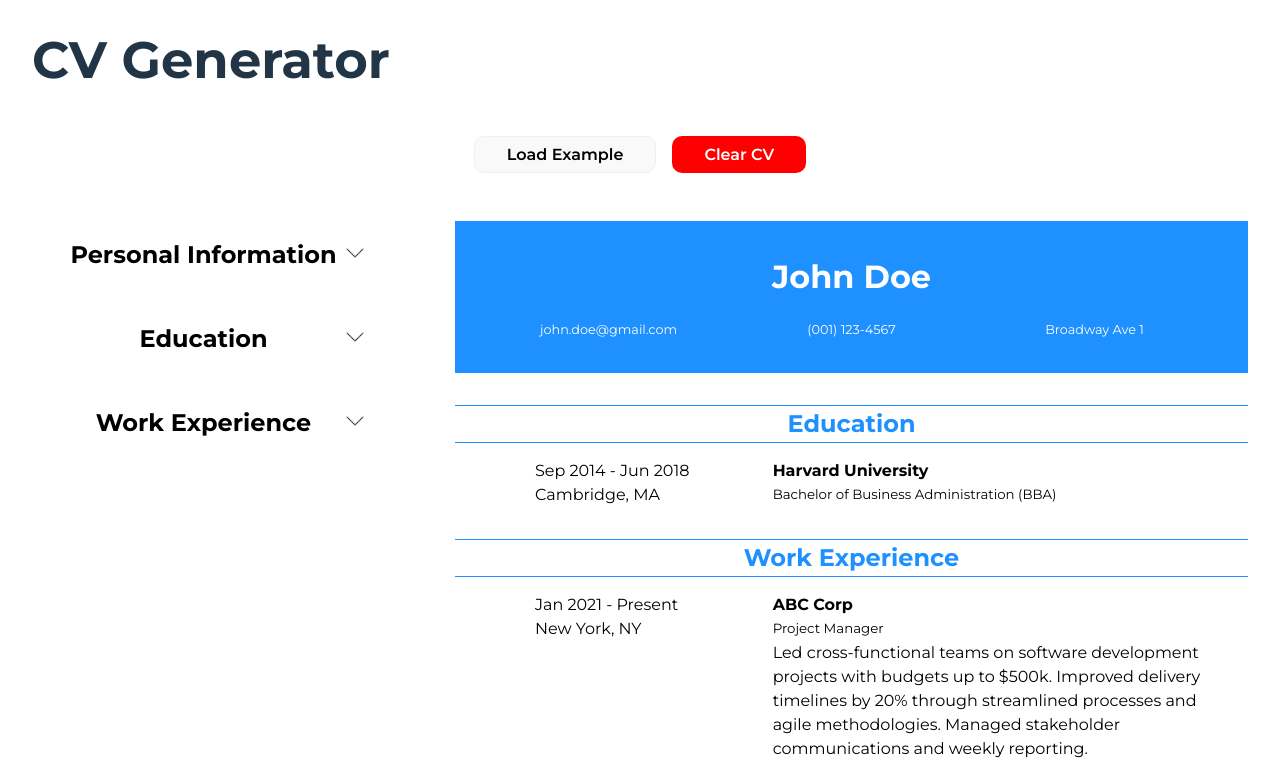
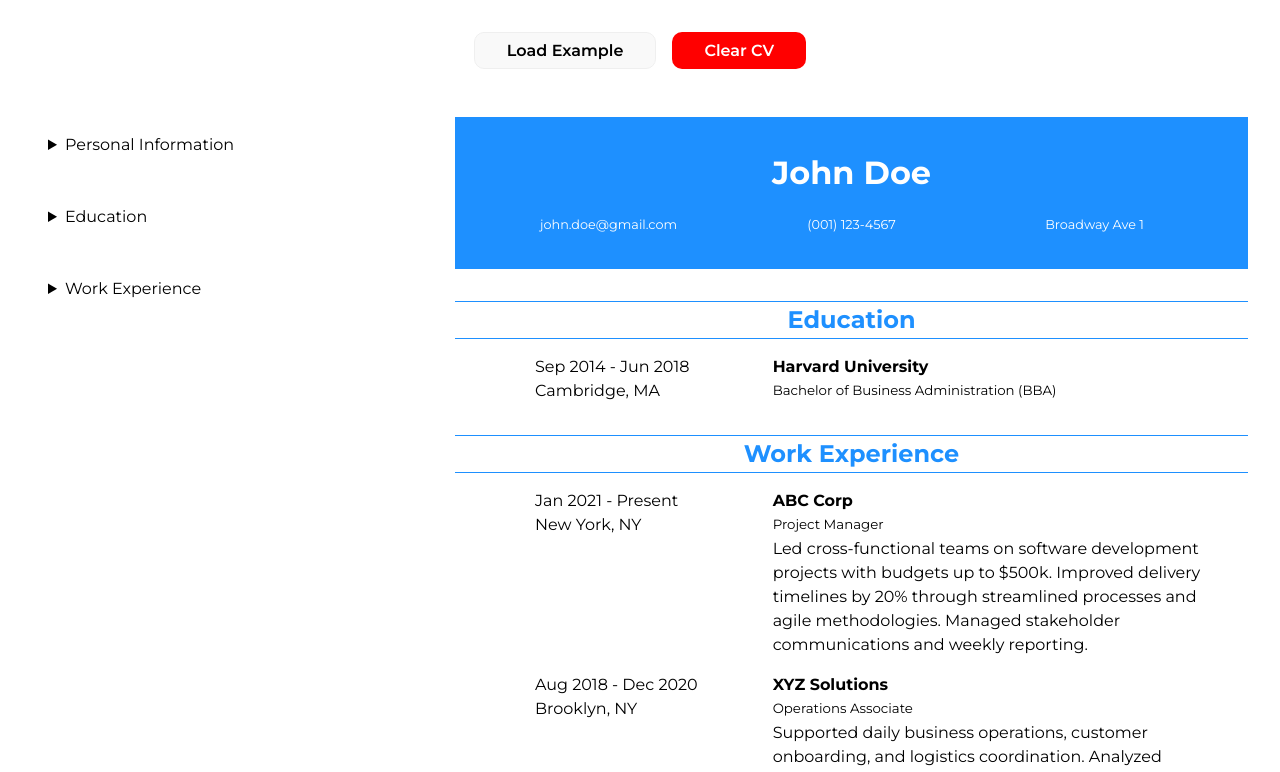
Before and after one commit to fabiusgasber/cv-application, a React (Vite) app: page / in a window 1280 px wide. Shown: the top 772 px of the page. Built offline with nearby package versions, Linux system fonts and the light colour scheme.

Commit message:
feat: implement a11y friendly buttons and forms

```diff
--- a/index.html
+++ b/index.html
@@ -6,7 +6,7 @@
     <title>CV Generator</title>
   </head>
   <body>
-    <main id="root"></main>
+    <div id="root"></div>
     <script type="module" src="/src/main.jsx"></script>
   </body>
 </html>
--- a/src/App.jsx
+++ b/src/App.jsx
@@ -3,10 +3,7 @@
 
 function App() {
   return (
-    <>
-      <h1>CV Generator</h1>
       <Form/>
-    </>
   );
 }
 
--- a/src/components/Form.jsx
+++ b/src/components/Form.jsx
@@ -11,7 +11,6 @@
     return inputList.find(input => input.form === title);
   }
 
-    const [visibleIndex, setVisibleIndex] = useState(-1);
     const [personalData, setPersonalData] = useState(defaultData.defaultPersonalData);
     const [educationData, setEducationData] = useState(defaultData.defaultEducationData);
     const [workData, setWorkData] = useState(defaultData.defaultWorkData);
@@ -31,34 +30,25 @@
       setEducationData([]);
       setWorkData([]);
     }
-    const setVisible = (e, index) => {
-      if (
-        visibleIndex === index &&
-        (e.target.tagName === "DIV" || e.target.tagName === "H2")
-      ) {
-        setVisibleIndex(-1);
-      }
-      else setVisibleIndex(index);
-    }
 
   return (
     <>
-    <div className="btn-container">
+    <nav>
     <button type="button" onClick={loadExample}>Load Example</button>
     <button type="button" className="delete-btn" onClick={deleteExample}>Clear CV</button>
-    </div>
-    <div className="main-layout">
-      <div className="forms">
-      <FormCollection visible={visibleIndex === 0} onClick={(e) => setVisible(e, 0)} inputs={personalInputs} formData={personalData} setFormData={setPersonalData} />
-      <FormCollection visible={visibleIndex === 1} onClick={(e) => setVisible(e, 1)} inputs={educationInputs} formData={educationData} setFormData={setEducationData} />
-      <FormCollection visible={visibleIndex === 2} onClick={(e) => setVisible(e, 2)} inputs={workInputs} formData={workData} setFormData={setWorkData} />
-      </div>
-      <div className="cv-preview">
+    </nav>
+    <main className="main-layout">
+      <aside className="forms">
+      <FormCollection inputs={personalInputs} formData={personalData} setFormData={setPersonalData} />
+      <FormCollection inputs={educationInputs} formData={educationData} setFormData={setEducationData} />
+      <FormCollection inputs={workInputs} formData={workData} setFormData={setWorkData} />
+      </aside>
+      <section className="cv-preview">
         <CVWrapper data={personalData} />
         <CVWrapper data={educationData} title="Education" />
         <CVWrapper data={workData} title="Work Experience" />
-      </div>
-    </div>
+      </section>
+    </main>
     </>
   );
 };
--- a/src/components/FormCollection.jsx
+++ b/src/components/FormCollection.jsx
@@ -1,6 +1,6 @@
 import { useState } from "react";
 
-const FormCollection = ({visible, onClick, inputs, formData, setFormData}) => {
+const FormCollection = ({inputs, formData, setFormData}) => {
 
     const [activeForm, setActiveForm] = useState(null);
     const [status, setStatus] = useState("close") // close, add, edit
@@ -46,43 +46,48 @@
         const { name } = e.target;
         setActiveForm({...activeForm, [name]: e.target.value})
     }
+
+
+    const summaryId = inputs.title.split(" ").join("").toLowerCase();
+
     return (
-        <div className="form-wrapper" onClick={onClick}>
-        <h2 className={visible ? "rotate" : ""}>{inputs.title}</h2>
-        {status === "add" && visible &&
-        <form onSubmit={saveForm}>
-            {inputs.fields.map(input =>
-                <div><label key={input.key} htmlFor={input.name}>{input.label}</label><input type={input.type} id={input.name} name={input.name} placeholder={"Enter " + input.label}></input></div>
+        <details name="forms">
+        <summary id={summaryId}>{inputs.title}</summary>
+        <form className="form-wrapper" onSubmit={saveForm}>
+        {status === "add" &&
+        <>
+            {inputs.fields.map((input, index) =>
+                <div><label key={input.key} htmlFor={input.name}>{input.label}</label><input autoFocus={index===0} type={input.type} id={input.name} name={input.name} placeholder={"Enter " + input.label}></input></div>
             )}
             <div className="form-btn">
             <button type="button" onClick={() => setStatus("close")}>Cancel</button>
             <button type="submit">Save</button>
             </div>
-        </form>
+        </>
         }
-        {visible && status !== "edit" && status !== "add" &&
+        {status !== "edit" && status !== "add" &&
             <ul className="experiences">
-                {formData.map(form => <li key={form.id} onClick={showForm} data-id={form.id}>{form[inputs.displayField]}</li>)}
+                {formData.map(form => <li tabIndex={0}><button key={form.id} onClick={showForm} data-id={form.id} aria-description="edit entry">{form[inputs.displayField]}</button></li>)}
             </ul>
         }
         {
-            status === "edit" && visible &&
-            <form onSubmit={saveForm}>
-            {inputs.fields.map(input =>
-                <div><label key={input.key} htmlFor={input.name}>{input.label}</label><input value={activeForm[input.name]} name={input.name} id={input.name} onChange={handleChange} type={input.type} placeholder={"Enter " + input.label}></input></div>
+            status === "edit" &&
+            <>
+            {inputs.fields.map((input, index) =>
+                <div><label key={input.key} htmlFor={input.name}>{input.label}</label><input autoFocus={index===0} value={activeForm[input.name]} name={input.name} id={input.name} onChange={handleChange} type={input.type} placeholder={"Enter " + input.label}></input></div>
             )}
             <div className="form-btn">
                 <button type="button" onClick={() => setStatus("close")}>Cancel</button>
                 <button type="submit">Save</button>
                 <button type="button" className="delete-btn" onClick={deleteEntry}>Delete</button>
             </div>
-            </form>
-
+            </>
         }
-        { visible && status !== "edit" && status !== "add" &&
-            <button onClick={() => setStatus("add")}>Add</button>
+        { status !== "edit" && status !== "add" &&
+            <button id="add-btn" aria-labelledby={"add-btn " + summaryId} onClick={() => setStatus("add")}>Add</button>
         }
-        </div>
+        </form>
+        </details>
     )
 }
 
--- a/src/styles/App.css
+++ b/src/styles/App.css
@@ -7,7 +7,7 @@
   gap: 3rem;
 }
 
-.main-layout {
+main {
   display: flex;
   flex-wrap: wrap;
   gap: 5rem;
--- a/src/styles/form.css
+++ b/src/styles/form.css
@@ -2,18 +2,15 @@
   display: flex;
   flex-direction: column;
   flex: 1 1 250px;
+  gap: 1rem;
 }
 
-form, form div {
+form div {
   display: flex;
   flex-direction: column;
 }
 
-form {
-  gap: 1rem;
-}
-
-.btn-container {
+nav {
   display: flex;
   justify-content: center;
   gap: 1rem;
@@ -27,9 +24,7 @@
   color: #000;
   border-radius: 10px;
   margin-bottom: 1rem;
-  place-items: center;
   padding: 1rem;
-  position: relative;
 }
 
 .form-wrapper h2:hover {
@@ -55,6 +50,7 @@
 
 .form-wrapper>button {
   margin-top: auto;
+  align-self: center;
 }
 
 .form-btn {
@@ -87,10 +83,15 @@
 
 .experiences li {
   font-weight: bold;
-  padding: 0.25rem 1rem;
   border-radius: 12px;
   transition: filter 0.2s ease-in;
   background-color: var(--theme-color);
+  color: #fff;
+}
+
+.experiences li button {
+  background-color: unset;
+  border: none;
   color: #fff;
 }
 
--- a/src/styles/index.css
+++ b/src/styles/index.css
@@ -39,6 +39,17 @@
   margin: 0;
   min-width: 320px;
   min-height: 100vh;
+}
+
+details {
+  background-color: #fff;
+  border-radius: 12px;
+  color: #000;
+  padding: 1rem;
+}
+
+summary:hover {
+  cursor: pointer;
 }
 
 h1 {
```
